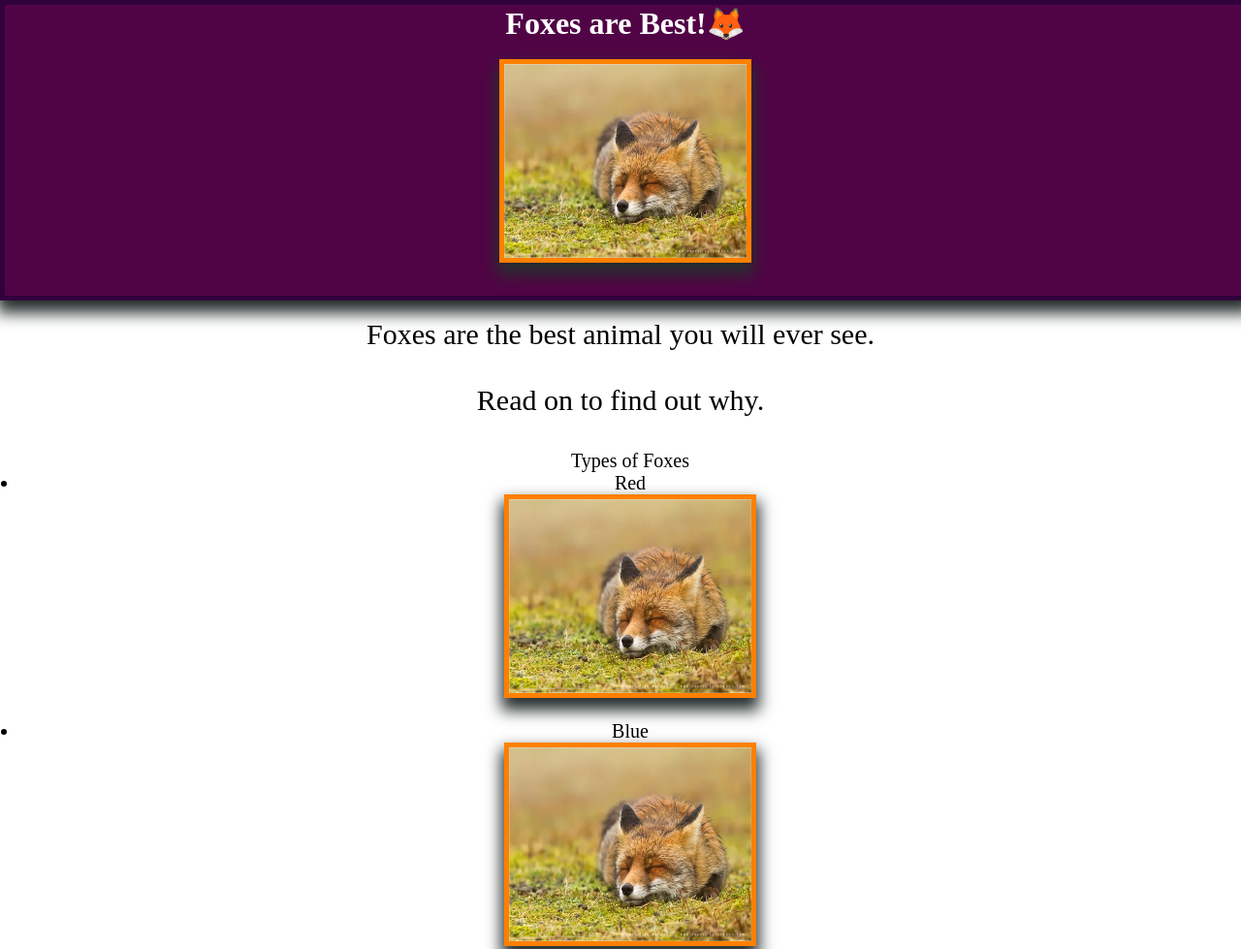
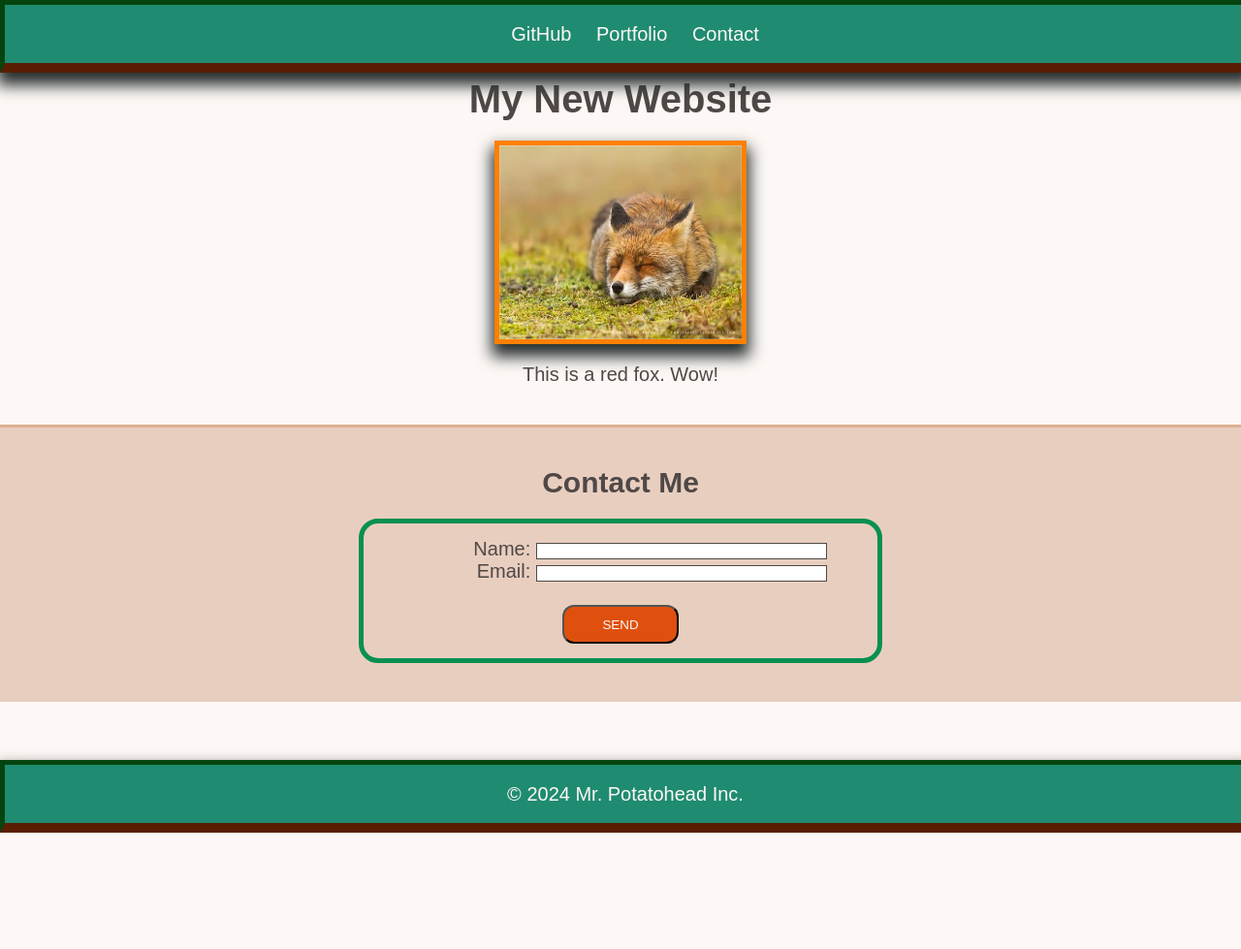
Before and after one commit to ChrisVulpine/Module-1-Mini, a plain HTML site: page index.html in a window 1280 px wide. Shown: the top 979 px of the page at 97% size. After the commit the page ends 859 px from the top, so only its background shows below. Drawn offline with Linux system fonts and the light colour scheme.

Commit message:
practicing for challenge

```diff
--- a/assets/style.css
+++ b/assets/style.css
@@ -2,29 +2,73 @@
     margin: 0;
     padding: 0;
 }
+body {
+    position: relative;
+    font-family: "Goudy Bookletter 1911", sans-serif;
+    font-size: 20px;
+    background-color: #FDF8F5;
+    color: #4F4846
+}
+
+h1,
+h2 {
+    margin: 20px;
+}
+
+main {
+    padding: 60px 0;
+}
+li {
+    display: inline;
+    padding: 0px 10px;
+    text-decoration:none;
+}
+
+a {
+    text-decoration: none;
+    color: #FDF8F5;
+}
+
 header,
 footer {
     width: 100%;
-    height: 300px;
-    background-color: rgb(81, 4, 69);
-    border: 5px solid rgb(49, 1, 60);
+    height: 60px;
+    line-height: 60px;
+    background-color: rgb(31, 139, 112);
+    border: 5px solid rgb(4, 68, 14);
     box-shadow: 0px 10px 15px 3px #272F2E;
     color: white;
 }
 
-h1,
-h2 {
-    text-align: center;
+header {
+    position: fixed;
+    border-bottom: 10px solid #5a1e03;
 }
+
+footer {
+    position: absolute;
+    margin-top: 0;
+    border-bottom: 10px solid #5a1e03;
+    color: #FDF8F5;
+}
+
+figure {
+    margin-bottom: 40px;
+}
+
 img {
     display: block;
     height: 200px;
     width: 250px;
-    margin-left: auto;
-    margin-right: auto;
+    margin: 20px auto;
     border: 5px solid rgb(255, 128, 0);
     box-shadow: 0px 10px 15px 3px #272F2E;
-    color: white;
+}
+section {
+    margin-bottom: 0;
+    padding: 20px 10px 40px 10px;
+    border-top: 3px solid #DDAF94;
+    background-color: #E8CEBF;
 }
 ul {
     text-align: center;
@@ -35,3 +79,47 @@ p {
     text-align: center;
     font-size: 30px;
   }
+  form {
+    /* Center the form on the page */
+    margin: 0 auto;
+    width: 500px;
+    padding: 15px;
+    border: 5px solid #089050;
+    border-radius: 20px;
+  }
+
+  label {
+    display: inline-block;
+    width: 100px;
+  }
+
+  input,
+  textarea {
+    box-sizing: border-box;
+    width: 300px;
+    border: 1px solid #4F4846;
+  }
+
+  textarea {
+    vertical-align: top;
+    height: 60px;
+  }
+
+  button {
+    height: 40px;
+    width: 120px;
+    background-color: #df500e;
+    color: #FDF8F5;
+  }
+
+  /* Class Selectors */
+  .text-center {
+    text-align: center;
+  }
+
+  .text-right {
+    text-align: right;
+  }
+  #roundbutton {
+    border-radius: 12px;
+  }
--- a/index.html
+++ b/index.html
@@ -1,38 +1,50 @@
 <!DOCTYPE html>
-<html lang="en">
+<html lang="en-US">
         <head>
-            <meta charset="UTF-8" />
+            <meta charset="UTF-8">
             <meta http-equiv="X-UA-Compatible" content="IE=edge" />
             <meta name="viewport" content="width=device-width, initial-scale=1.0" />
             <link rel="stylesheet" href="./assets/style.css">
-            <title>Practice page 🦊</title>
+            <title>My landing Page</title>
         </head>
     <body>
-        <header id="top">
-        <h1>Foxes are Best!🦊</h1>
-        <br>
-        <img src="./assets/red_fox_sleeping1.png" alt="Profile image of a fox." />
-      <br>
+        <header>
+            <nav class="text-right">
+                <ul>
+                    <li><a href="https://github.com/">GitHub</a></li>
+                    <li><a href="#">Portfolio</a></li>
+                    <li><a href="#contact">Contact</a></li>
+                </ul>
+            </nav>
         </header>
-        <main>
-            <br>
-        <p>Foxes are the best animal you will ever see.<br>
-            <br>
-        Read on to find out why. <br>
-    <br>
-    <ul>Types of Foxes
-        <li>Red</li>
-        <img src="./assets/red_fox_sleeping1.png" alt="Profile image of a fox." />
-        <br>
-        <li>Blue</li>
-        <img src="./assets/red_fox_sleeping1.png" alt="Profile image of a fox." />
-        <br>
-        <li>Green</li>
-        <img src="./assets/red_fox_sleeping1.png" alt="Profile image of a fox." />
-        <br>
-    </ul>
-</p>
-</main>
-
+    <main>
+        <h1 class="text-center">My New Website</h1>
+        <figure>
+            <img src="./assets/red_fox_sleeping1.png" alt="red fox sleeping">
+            <figcaption class="text-center">This is a red fox. Wow!</figcaption>
+        </figure>
+        <section id="contact">
+            <h2 class="text-center">Contact Me</h2>
+            <form>
+                <ul>
+                    <li>
+                        <label class="text-right" for="name">Name:</label>
+                        <input type="text" id="name" name="user-name">
+                    </li>
+                    <li>
+                        <label class="text-right" for="email">Email:</label>
+                        <input type="text" id="email" name="user-email">
+                    </li>
+                </ul>
+                <br>
+                <div class="text-center">
+                    <button id="roundbutton" type="submit">SEND</button>
+                </div>
+            </form>
+        </section>
+    </main>
+    <footer class="text-center">
+        © 2024 Mr. Potatohead Inc.
+    </footer>
     </body>
     </html>
```
Also changed, not shown: 1 other file.
